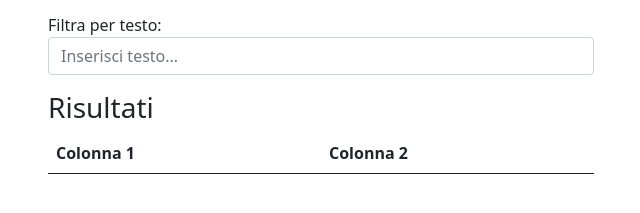
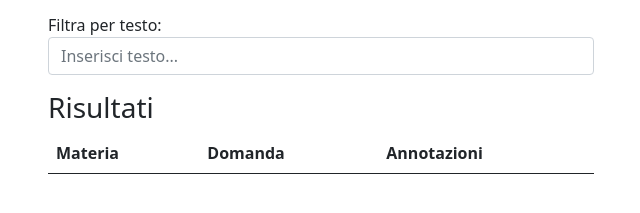
Before and after one commit to unimolmedicina/DomandeEsami, a plain HTML site: page index.html in a window 1280 px wide. Shown: the part 137-350 px from the top of the page, without its empty margins (34-674 px from the left). Drawn offline with nearby package versions, Linux system fonts and the light colour scheme; a script that the page names is missing.

Commit message:
Update index.html

```diff
--- a/index.html
+++ b/index.html
@@ -31,8 +31,9 @@
     <table id="myTable" class="table">
       <thead class="thead-dark">
         <tr>
-          <th>Colonna 1</th>
-          <th>Colonna 2</th>
+          <th>Materia</th>
+          <th>Domanda</th>
+          <th>Annotazioni</th>
           <!-- Aggiungi ulteriori colonne se necessario -->
         </tr>
       </thead>
@@ -60,7 +61,7 @@
         discoveryDocs: ["https://sheets.googleapis.com/$discovery/rest?version=v4"],
       }).then(() => {
         const spreadsheetId = '1Z7WnliBu1uSRiE5f1r41cdMt4Y-yzoZExpeNtwItMzU';
-        const range = 'RISPOSTE!B1:C30';
+        const range = 'RISPOSTE!B2:D30';
 
         return gapi.client.sheets.spreadsheets.values.get({
           spreadsheetId,
```
